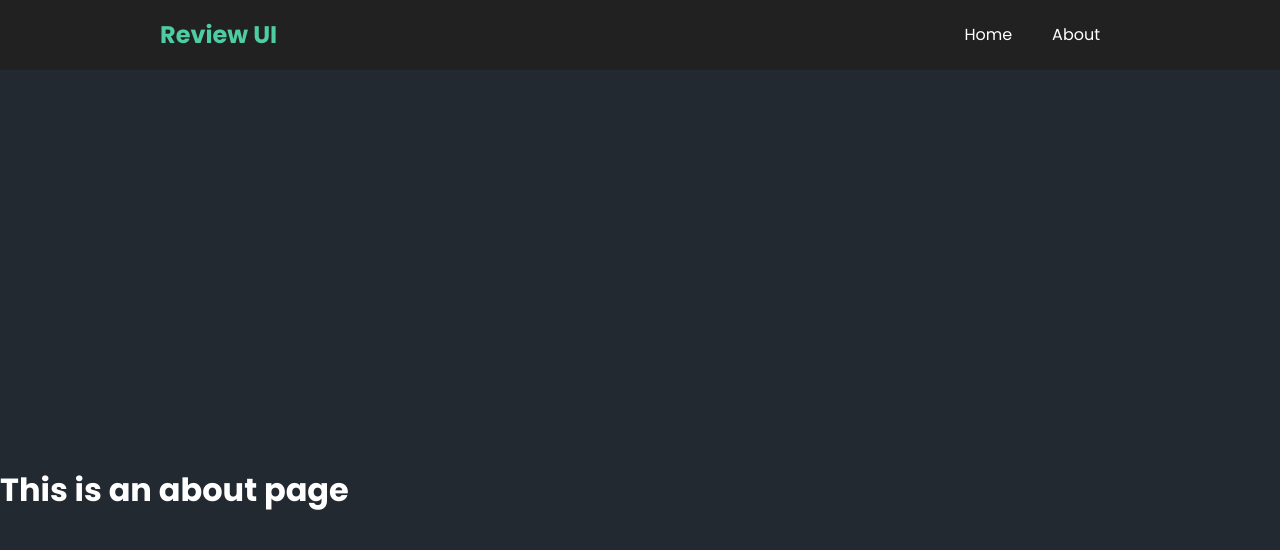
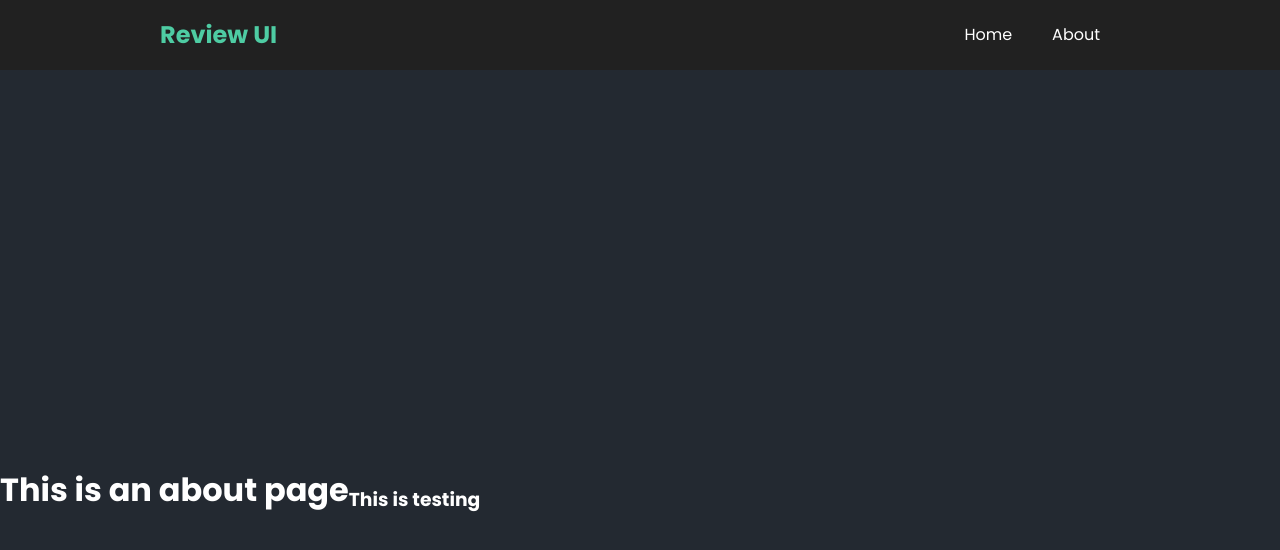
Before and after one commit to Kyaw1511/vueReviewApp, a Vue app: page /about in a window 1280 px wide. Shown: the top 550 px of the page. Built offline with nearby package versions, Linux system fonts and the light colour scheme.

Commit message:
after deleting test

```diff
--- a/src/views/AboutView.vue
+++ b/src/views/AboutView.vue
@@ -1,6 +1,7 @@
 <template>
   <div class="about">
     <h1>This is an about page</h1>
+    <h3>This is testing</h3>
   </div>
 </template>
 
```
